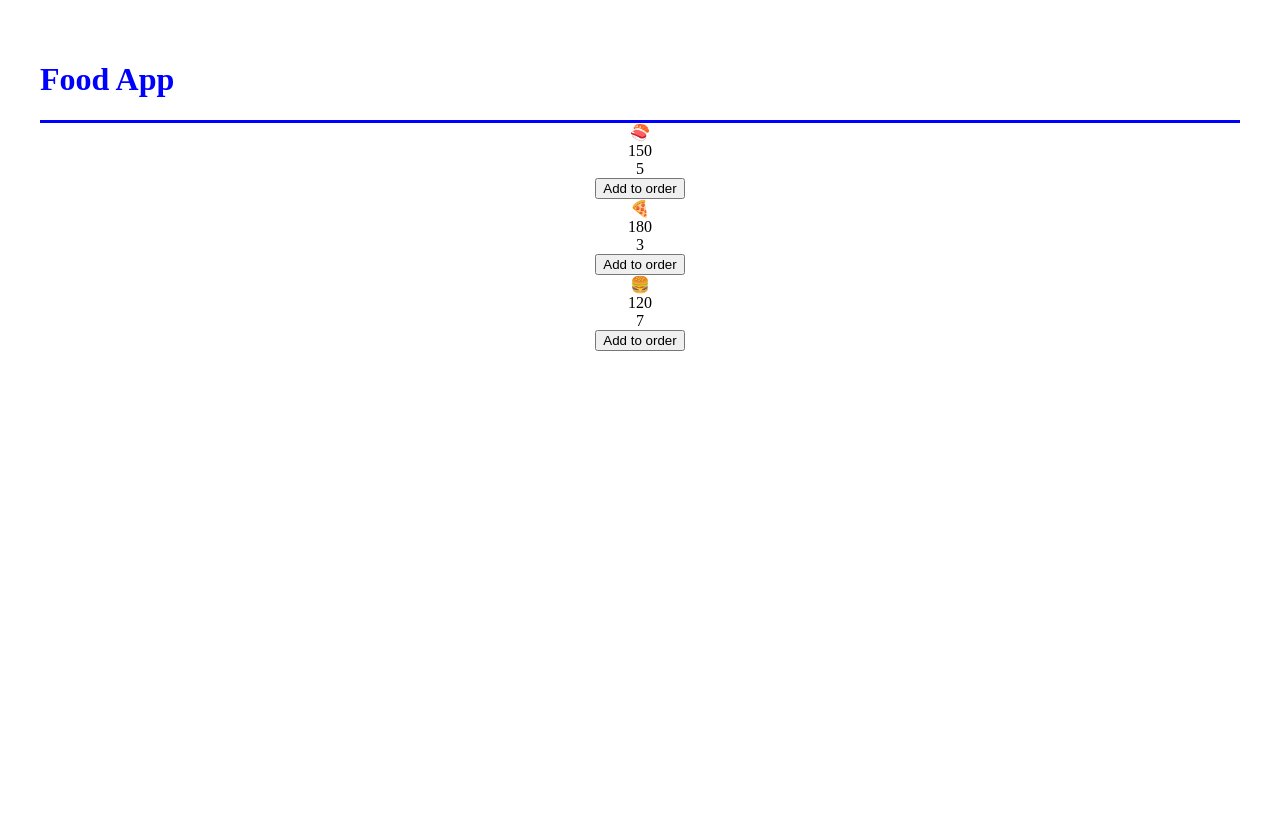
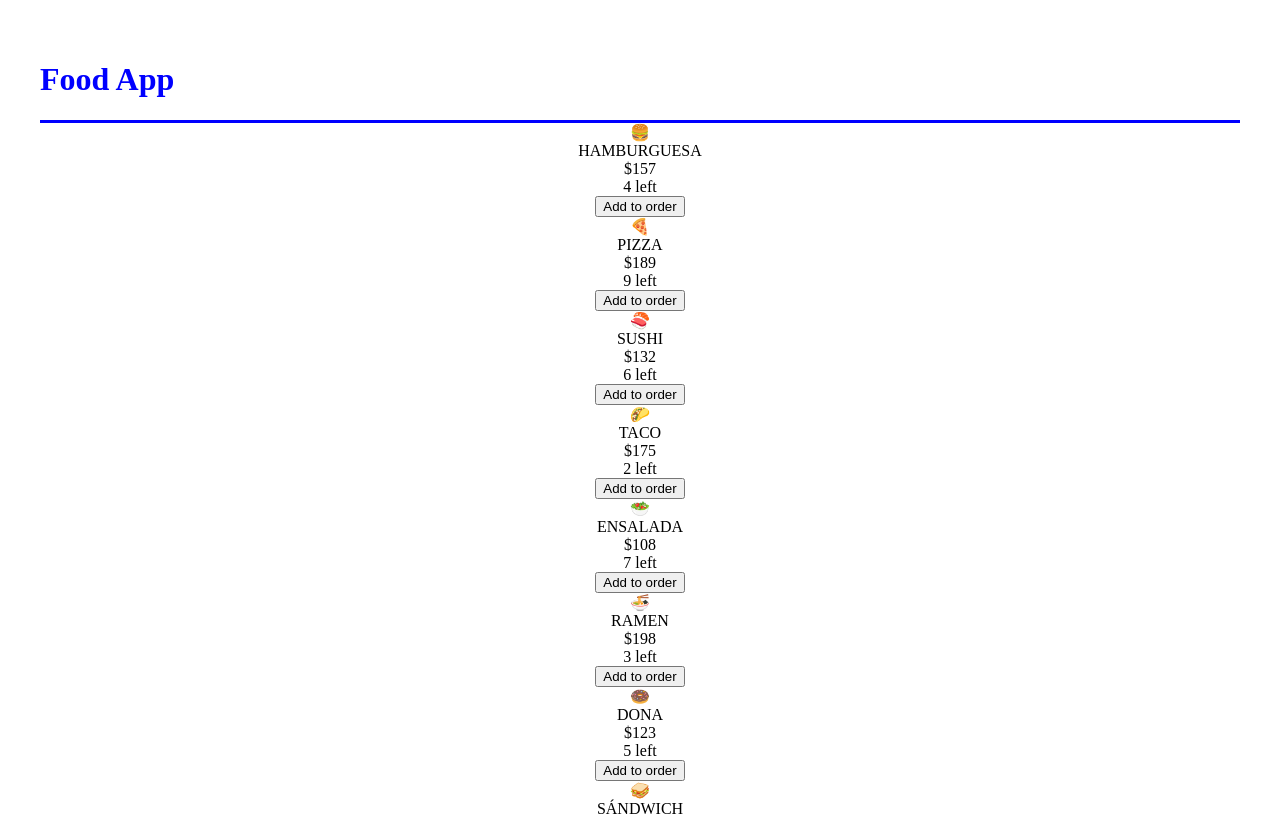
Before and after one commit to D13607ucc4/FoodApp, a React (Vite) app: page / in a window 1280 px wide. Shown: the top 816 px of the page. Built offline with nearby package versions, Linux system fonts and the light colour scheme.

Commit message:
agrego cosas

```diff
--- a/src/components/foodContainer.jsx
+++ b/src/components/foodContainer.jsx
@@ -1,32 +1,32 @@
-import React from 'react'
-import FoodItem from "./foodItem"
+import React from "react";
+import FoodItem from "./foodItem";
 
 const comidas = [
-  {
-    img: '🍣', // sushi
-    price: 150,
-    stock: 5
-  },
-  {
-    img: '🍕', // pizza
-    price: 180,
-    stock: 3
-  },
-  {
-    img: '🍔', //burger
-    price: 120,
-    stock: 7
-  }
+  { img: "🍔", name: "Hamburguesa", price: 157, stock: 4 },
+  { img: "🍕", name: "Pizza", price: 189, stock: 9 },
+  { img: "🍣", name: "Sushi", price: 132, stock: 6 },
+  { img: "🌮", name: "Taco", price: 175, stock: 2 },
+  { img: "🥗", name: "Ensalada", price: 108, stock: 7 },
+  { img: "🍜", name: "Ramen", price: 198, stock: 3 },
+  { img: "🍩", name: "Dona", price: 123, stock: 5 },
+  { img: "🥪", name: "Sándwich", price: 144, stock: 1 },
+  { img: "🥞", name: "Panqueques", price: 160, stock: 8 },
+  { img: "🍟", name: "Papas fritas", price: 116, stock: 6 }
 ];
 
 function FoodContainer() {
   return (
     <>
-      {comidas.map((comida) =>
-         <FoodItem image={comida.img} price={comida.price} stock={comida.stock}/>
-      )}
+      {comidas.map((comida) => (
+        <FoodItem
+          image={comida.img}
+          name={comida.name.toUpperCase()}
+          price={comida.price}
+          stock={comida.stock}
+        />
+      ))}
     </>
-  )
+  );
 }
 
-export default FoodContainer
+export default FoodContainer;
--- a/src/components/foodItem.jsx
+++ b/src/components/foodItem.jsx
@@ -1,23 +1,24 @@
-import React from 'react'
+import React from "react";
 
-function FoodItem({image, price, stock}) {
-  console.log('FoodItem', image)
+function FoodItem({ image, name, price, stock }) {
+  console.log("FoodItem", image);
   return (
     <div>
       <div>
         <span>{image}</span>
       </div>
       <div>
-        <span>{price}</span>
+        <span>{name}</span>
       </div>
       <div>
-        {stock}
+        <span>${price}</span>
       </div>
+      <div>{stock} left</div>
       <div>
         <button>Add to order</button>
       </div>
     </div>
-  )
+  );
 }
 
-export default FoodItem
+export default FoodItem;
```
